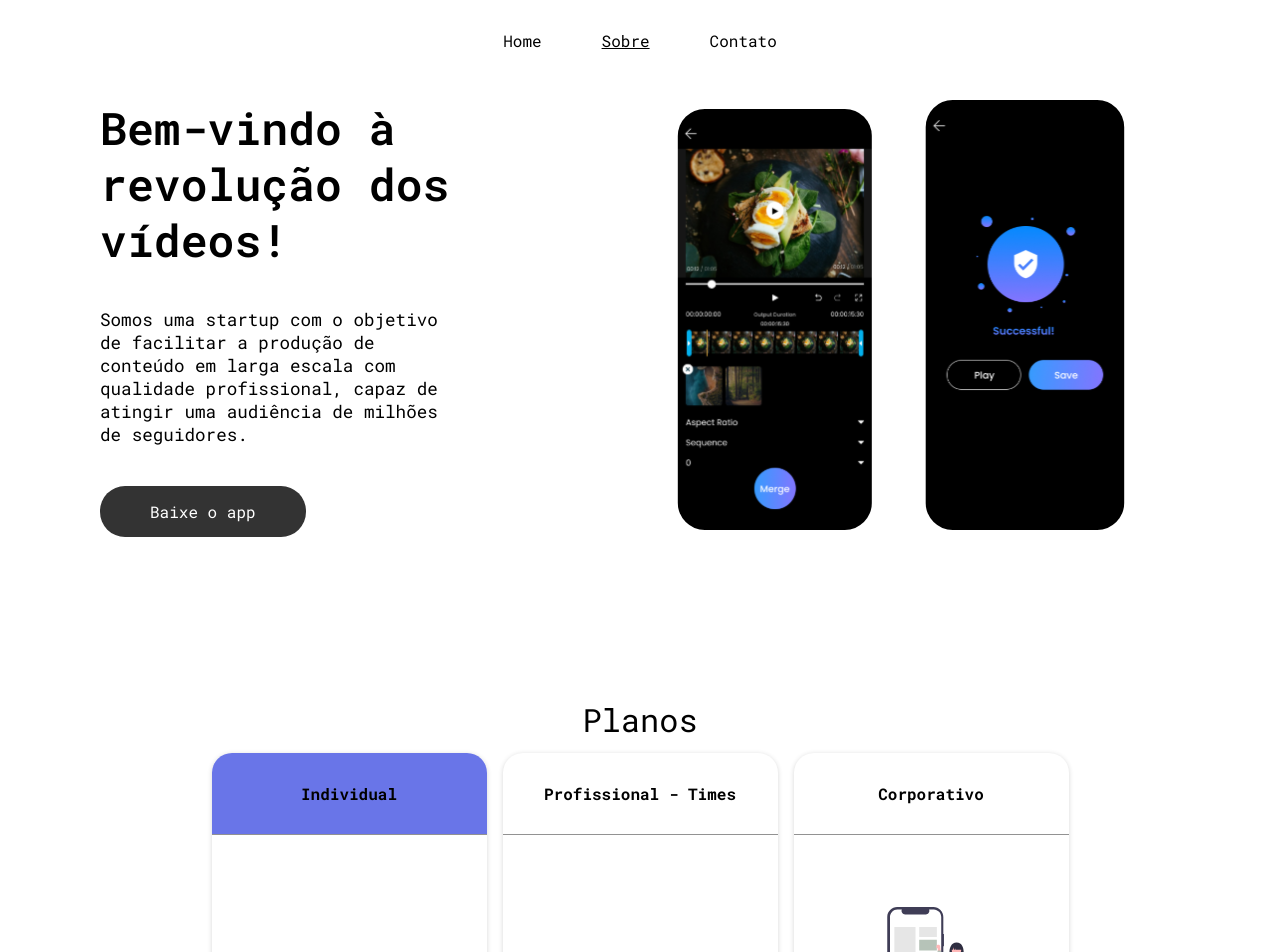
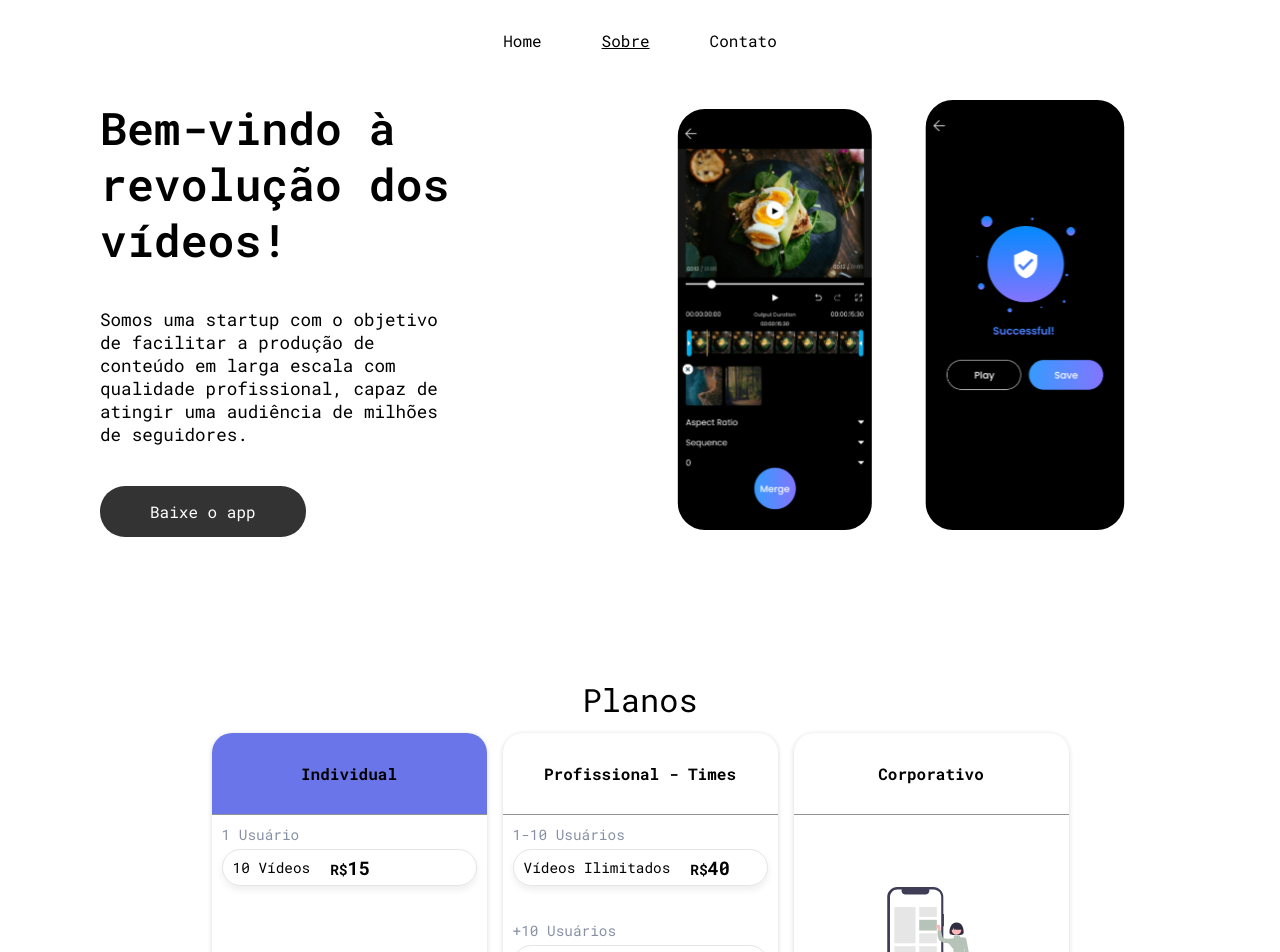
Before and after one commit to rfxct/sem-2-checkpoint-1-web-development, a React (Vite) app: page /about in a window 1280 px wide. Shown: the top 952 px of the page. Built offline with nearby package versions, Linux system fonts and the light colour scheme.

Commit message:
adicionar detalhes do plano

```diff
--- a/src/components/plan-card/index.jsx
+++ b/src/components/plan-card/index.jsx
@@ -29,3 +29,29 @@ PlanCard.propTypes = {
   subscribeText: PropTypes.string,
   className: PropTypes.string,
 };
+
+function PlanCardDetail(props) {
+  return (
+    <div className="plan-card__detail">
+      <p className="plan-card__detail__title">{props.title}</p>
+
+      <div className="plan-card__detail__pricing">
+        <span className="plan-card__detail__pricing__description">
+          {props.description}
+        </span>
+
+        <span className="plan-card__detail__pricing__price">
+          R$<b>{props.price}</b>
+        </span>
+      </div>
+    </div>
+  );
+}
+
+PlanCardDetail.propTypes = {
+  title: PropTypes.string.isRequired,
+  description: PropTypes.string,
+  price: PropTypes.string,
+};
+
+PlanCard.Detail = PlanCardDetail;
--- a/src/components/plan-card/style.css
+++ b/src/components/plan-card/style.css
@@ -22,6 +22,43 @@
   flex: 1;
   display: flex;
   flex-direction: column;
+  gap: 15px;
+}
+
+.plan-card__detail {
+  display: flex;
+  flex-direction: column;
+  gap: 5px;
+  padding: 10px;
+
+  font-weight: 400;
+  font-size: 0.9em;
+}
+
+.plan-card__detail__title {
+  color: #8790a3;
+}
+
+.plan-card__detail__pricing {
+  box-shadow: 0px 4px 6px 0px #26323814;
+  border: 1px solid #e4e4e4;
+  display: flex;
+  align-items: center;
+  gap: 20px;
+  padding: 5px 10px;
+  border-radius: 40px;
+}
+
+.plan-card__detail__pricing__description {
+  font-weight: 400;
+}
+
+.plan-card__detail__pricing__price {
+  font-weight: 700;
+}
+
+.plan-card__detail__pricing__price b {
+  font-size: 1.3em;
 }
 
 .plan-card__footer {
--- a/src/pages/about/index.jsx
+++ b/src/pages/about/index.jsx
@@ -32,9 +32,26 @@ export default function AboutPage() {
         <h1 className="about-content__title">Planos</h1>
 
         <div className="about-content__plans">
-          <PlanCard title="Individual" solid></PlanCard>
+          <PlanCard title="Individual" solid>
+            <PlanCard.Detail
+              title="1 Usuário"
+              description="10 Vídeos"
+              price={15}
+            />
+          </PlanCard>
 
-          <PlanCard title="Profissional - Times"></PlanCard>
+          <PlanCard title="Profissional - Times">
+          <PlanCard.Detail
+              title="1-10 Usuários"
+              description="Vídeos Ilimitados"
+              price={40}
+            />
+            <PlanCard.Detail
+              title="+10 Usuários"
+              description="Vídeos Ilimitados"
+              price={20}
+            />
+          </PlanCard>
 
           <PlanCard
             title="Corporativo"
--- a/src/pages/about/style.css
+++ b/src/pages/about/style.css
@@ -3,7 +3,6 @@
   flex-direction: column;
   align-items: center;
 
-  padding: 20px;
   gap: 12px;
 }
 
```
